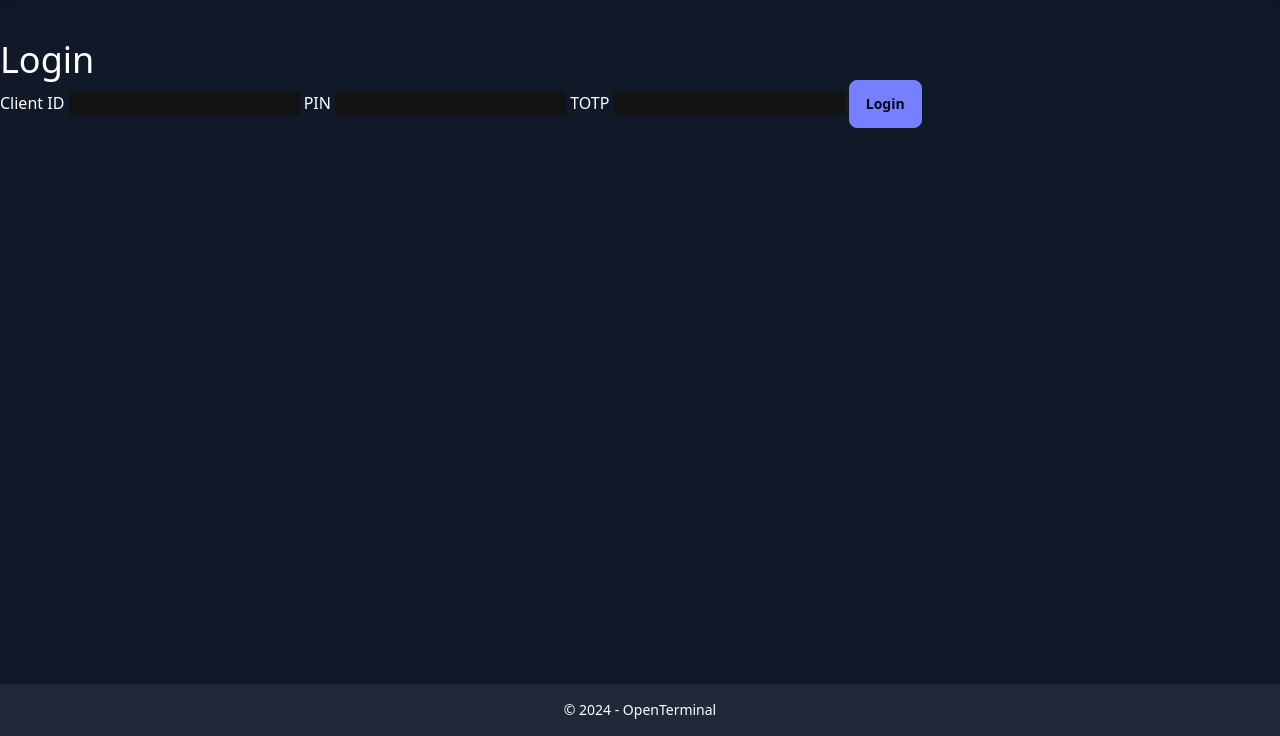
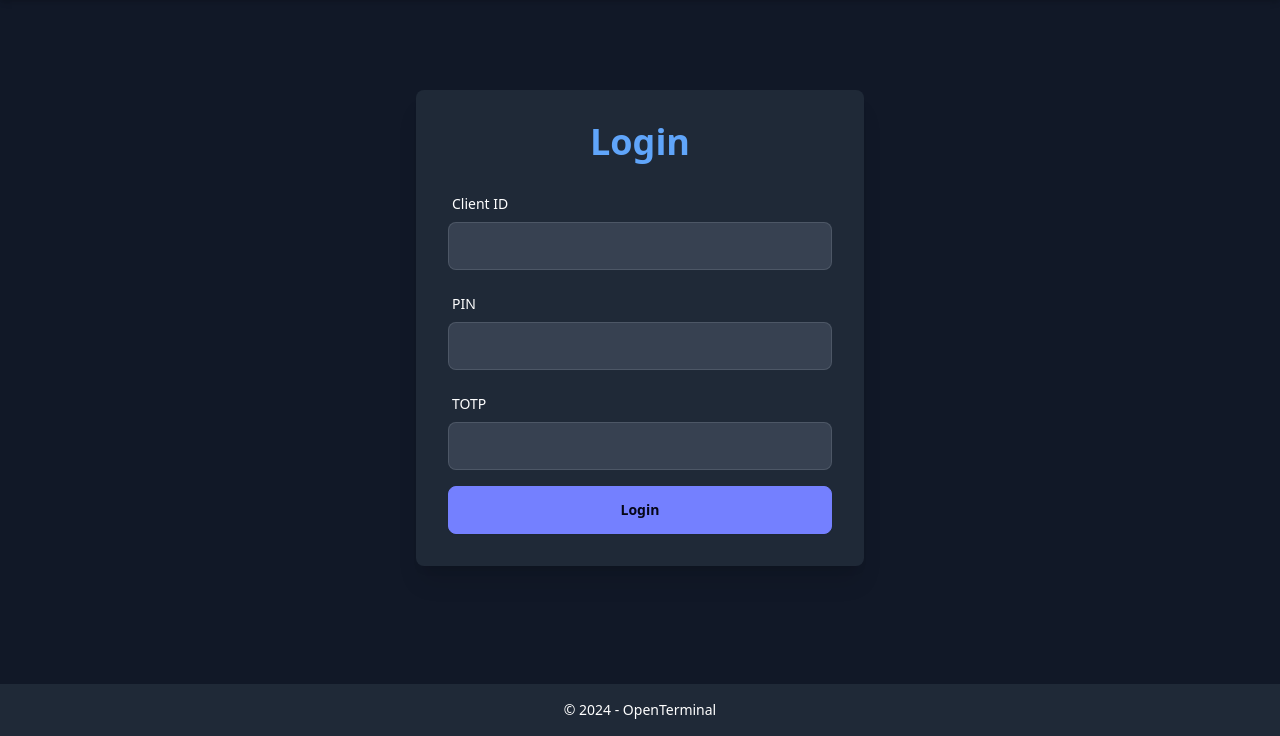
Before and after one commit to marketcalls/OpenTerminal, a Flask app: page /login in a window 1280 px wide. Shown: the part 64-800 px from the top of the page. Run offline with Flask 3, Linux system fonts and the light colour scheme; some libraries are stand-ins or nearby versions.

Commit message:
login and registration form fix

```diff
--- a/templates/login.html
+++ b/templates/login.html
@@ -1,16 +1,32 @@
 {% extends 'layout.html' %}
 {% block content %}
-<h1 class="text-4xl">Login</h1>
-<form action="{{ url_for('login') }}" method="POST">
-    <label for="client_id">Client ID</label>
-    <input type="text" name="client_id" required>
+<div class="flex items-center justify-center min-h-[calc(100vh-14rem)]">
+    <div class="w-full max-w-md p-8 space-y-6 bg-gray-800 rounded-lg shadow-xl">
+        <h1 class="text-4xl font-bold text-center text-blue-400">Login</h1>
+        <form action="{{ url_for('login') }}" method="POST" class="space-y-4">
+            <div class="form-control">
+                <label for="client_id" class="label">
+                    <span class="label-text text-white">Client ID</span>
+                </label>
+                <input type="text" name="client_id" required class="input input-bordered w-full bg-gray-700 text-white">
+            </div>
 
-    <label for="pin">PIN</label>
-    <input type="password" name="pin" required>
+            <div class="form-control">
+                <label for="pin" class="label">
+                    <span class="label-text text-white">PIN</span>
+                </label>
+                <input type="password" name="pin" required class="input input-bordered w-full bg-gray-700 text-white">
+            </div>
 
-    <label for="totp">TOTP</label>
-    <input type="password" name="totp" required>
+            <div class="form-control">
+                <label for="totp" class="label">
+                    <span class="label-text text-white">TOTP</span>
+                </label>
+                <input type="password" name="totp" required class="input input-bordered w-full bg-gray-700 text-white">
+            </div>
 
-    <button type="submit" class="btn btn-primary">Login</button>
-</form>
+            <button type="submit" class="btn btn-primary w-full">Login</button>
+        </form>
+    </div>
+</div>
 {% endblock %}
```
Also changed, not shown: templates/register.html (+26 -10 lines).
